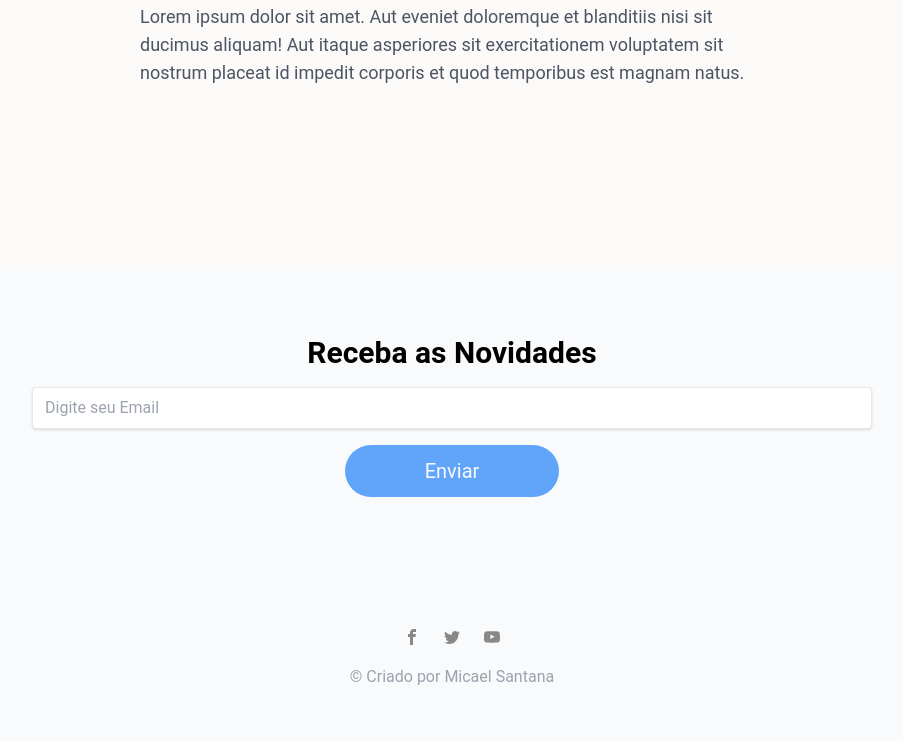
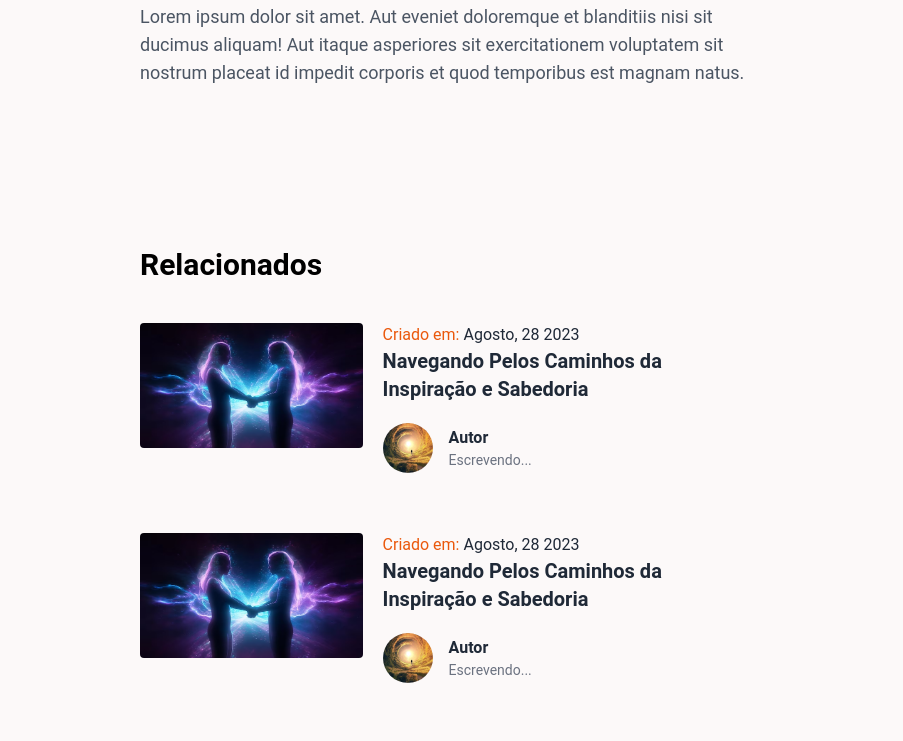
Before and after one commit to iSantanaaH/blog-star-guide, a Next.js app in the folder front-end_next/: page /pages/post2 in a window 1280 px wide. Shown: the part 1640-2381 px from the top of the page, without its empty margins (188-1091 px from the left). Built offline with nearby package versions, Linux system fonts and the light colour scheme.

Commit message:
create child related.tsx

```diff
--- /dev/null
+++ b/front-end_next/app/Components/Child/related.tsx
@@ -0,0 +1,62 @@
+import Link from "next/link";
+import Image from "next/image";
+import Author from "./author";
+
+const Related = () => {
+  return (
+    <section className="pt-20">
+      <h1 className="font-bold text-3xl py-10">Relacionados</h1>
+      <div className="flex flex-col gap-10">
+        { Posts() }
+        { Posts() }
+        { Posts() }
+        { Posts() }
+      </div>
+    </section>
+  );
+};
+
+export default Related;
+
+const Posts = () => {
+  return (
+    <div className="flex gap-5">
+      <div className="image flex flex-col justify-start">
+        <Link href={"/"}>
+          <Image
+            src={"/images/img5.png"}
+            width={300}
+            height={250}
+            alt="Picture Blog"
+            className="rounded"
+          />
+        </Link>
+      </div>
+      <div className="info flex justify-center flex-col">
+        <div className="cat">
+          <Link href={"/"}>
+            <span className="text-orange-600 hover:text-orange-800">
+              Criado em:
+            </span>
+          </Link>
+          <Link href={"/"}>
+            <span className="text-gray-800 hover:text-gray-600">
+              {" "}
+              Agosto, 28 2023{" "}
+            </span>
+          </Link>
+        </div>
+        <div className="title">
+          <Link href={"/"}>
+            <p className="text-xl font-bold text-gray-800 hover:text-gray-600 mr-6">
+              Navegando Pelos Caminhos da Inspiração e Sabedoria
+            </p>
+          </Link>
+        </div>
+        <Author>
+
+        </Author>
+      </div>
+    </div>
+  );
+};
--- a/front-end_next/app/pages/post2/page.tsx
+++ b/front-end_next/app/pages/post2/page.tsx
@@ -1,4 +1,5 @@
 import Author from "@/app/Components/Child/author";
+import Related from "@/app/Components/Child/related";
 import Format from "@/layout/format";
 import Image from "next/image";
 
@@ -35,6 +36,8 @@
             <p>Lorem ipsum dolor sit amet. Aut eveniet doloremque et blanditiis nisi sit ducimus aliquam! Aut itaque asperiores sit exercitationem voluptatem sit nostrum placeat id impedit corporis et quod temporibus est magnam natus.</p>
             </div>
         </div>
+
+        <Related></Related>
       </section>
     </Format>
   );
```
